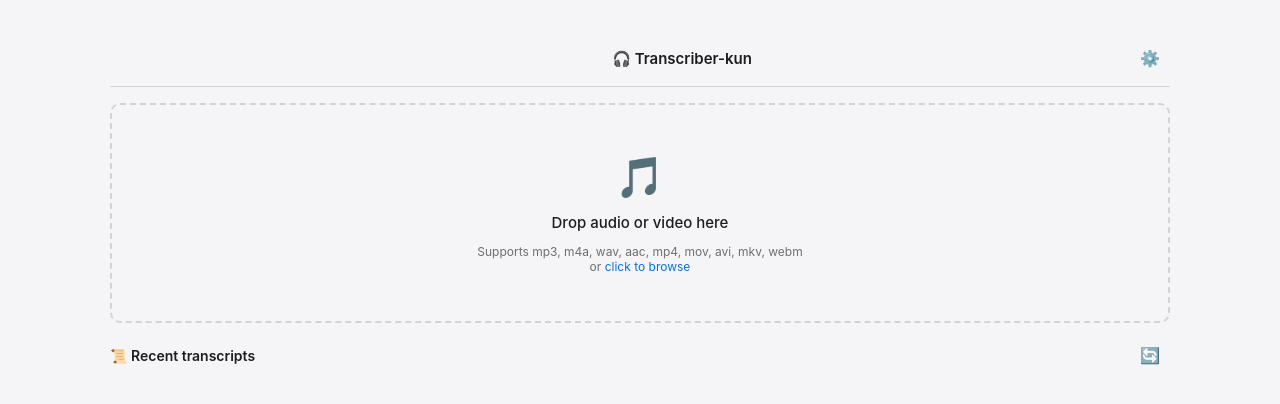
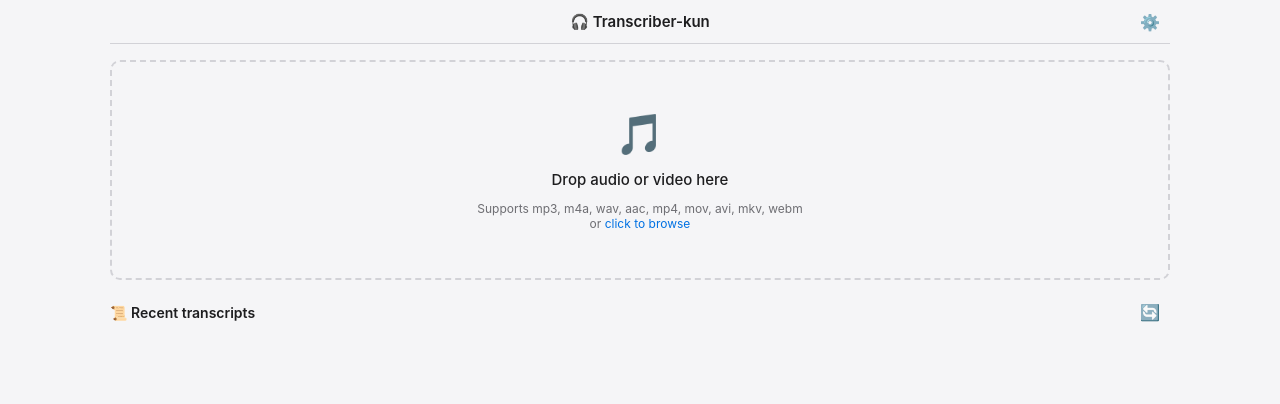
Before and after one commit to tungtobe/apple_podcast_transcript, a website: page tauri-podcast/src/index.html in a window 1280 px wide. Drawn offline with Linux system fonts and the light colour scheme.

Commit message:
feat: refactor toolbar layout and remove overlay title bar style for native macOS integration

```diff
--- a/tauri-podcast/src-tauri/tauri.conf.json
+++ b/tauri-podcast/src-tauri/tauri.conf.json
@@ -15,7 +15,6 @@
         "height": 820,
         "minWidth": 900,
         "minHeight": 600,
-        "titleBarStyle": "Overlay",
         "dragDropEnabled": true
       }
     ],
--- a/tauri-podcast/src/css/style.css
+++ b/tauri-podcast/src/css/style.css
@@ -12,8 +12,7 @@
   --warn: #ff9500;
   --radius: 10px;
   --shadow: 0 1px 3px rgba(0,0,0,.08), 0 4px 12px rgba(0,0,0,.06);
-  --titlebar-safe-top: 32px;
-  --traffic-light-safe-left: 92px;
+  --toolbar-height: 44px;
 }
 
 * { box-sizing: border-box; margin: 0; padding: 0; }
@@ -27,16 +26,11 @@ html, body {
   -webkit-font-smoothing: antialiased;
 }
 
-/* ── Traffic-light safe zone (titleBarStyle: Overlay) ── */
-body {
-  padding-top: var(--titlebar-safe-top);
-}
-
 /* ── Layout ── */
 .page {
   display: flex;
   flex-direction: column;
-  height: calc(100vh - var(--titlebar-safe-top));
+  height: 100vh;
   max-width: 1100px;
   margin: 0 auto;
   padding: 0 20px 20px;
@@ -44,22 +38,38 @@ body {
 
 /* ── Toolbar ── */
 .toolbar {
+  display: grid;
+  grid-template-columns: minmax(0, 1fr) auto minmax(0, 1fr);
+  align-items: center;
+  gap: 10px;
+  min-height: var(--toolbar-height);
+  padding: 0;
+  border-bottom: 1px solid var(--border);
+  user-select: none;
+  position: relative;
+  z-index: 10;
+}
+
+.toolbar-side,
+.toolbar-actions {
   display: flex;
   align-items: center;
-  gap: 10px;
-  padding: 10px 0 12px var(--traffic-light-safe-left);
-  border-bottom: 1px solid var(--border);
-  -webkit-app-region: drag;
+  min-width: 32px;
 }
-.toolbar > * { -webkit-app-region: no-drag; }
 
-.toolbar h1 {
+.toolbar-actions {
+  justify-content: flex-end;
+}
+
+.toolbar-title {
   font-size: 15px;
   font-weight: 600;
-  flex: 1;
   text-align: center;
   color: var(--text);
-  margin-left: 0;
+  white-space: nowrap;
+  overflow: hidden;
+  text-overflow: ellipsis;
+  min-width: 0;
 }
 
 /* ── Buttons ── */
@@ -385,20 +395,19 @@ input[type="checkbox"] {
 .setup-shell {
   display: flex;
   flex-direction: column;
-  min-height: calc(100vh - var(--titlebar-safe-top));
+  min-height: 100vh;
 }
 
 .setup-titlebar {
   display: flex;
   align-items: center;
   justify-content: center;
-  flex: 0 0 44px;
+  flex: 0 0 var(--toolbar-height);
   border-bottom: 1px solid var(--border);
   color: var(--text);
   font-size: 13px;
   font-weight: 600;
   user-select: none;
-  -webkit-app-region: drag;
 }
 
 .setup-page {
@@ -538,14 +547,5 @@ input[type="checkbox"] {
 
 .home-link {
   color: inherit; text-decoration: none; cursor: pointer;
-  -webkit-app-region: no-drag; app-region: no-drag;
 }
 .home-link:hover { opacity: 0.7; }
-
-/* Ensure toolbar children stay above any sibling section and remain clickable. */
-.toolbar { position: relative; z-index: 10; }
-.toolbar h1, .toolbar button, .toolbar > * {
-  -webkit-app-region: no-drag !important;
-  app-region: no-drag !important;
-  pointer-events: auto !important;
-}
--- a/tauri-podcast/src/index.html
+++ b/tauri-podcast/src/index.html
@@ -11,9 +11,11 @@
 
   <!-- ── Toolbar ── -->
   <header class="toolbar">
-    <span style="width:32px"></span><!-- spacer to balance h1 centering -->
-    <h1 class="home-link" onclick="clearCurrentFile()" title="Home">🎧 Transcriber-kun</h1>
-    <button class="btn-icon" data-route="settings" title="Settings">⚙️</button>
+    <div class="toolbar-side"></div>
+    <h1 class="toolbar-title">🎧 Transcriber-kun</h1>
+    <div class="toolbar-actions">
+      <button class="btn-icon" data-route="settings" title="Settings">⚙️</button>
+    </div>
   </header>
 
   <!-- ── Alert banner ── -->
```
Also changed, not shown: tauri-podcast/src/settings.html (+5 -3 lines), tauri-podcast/src/setup.html (+1 -1 lines), tauri-podcast/src/window-frame.test.mjs (added, +25 -0 lines).
